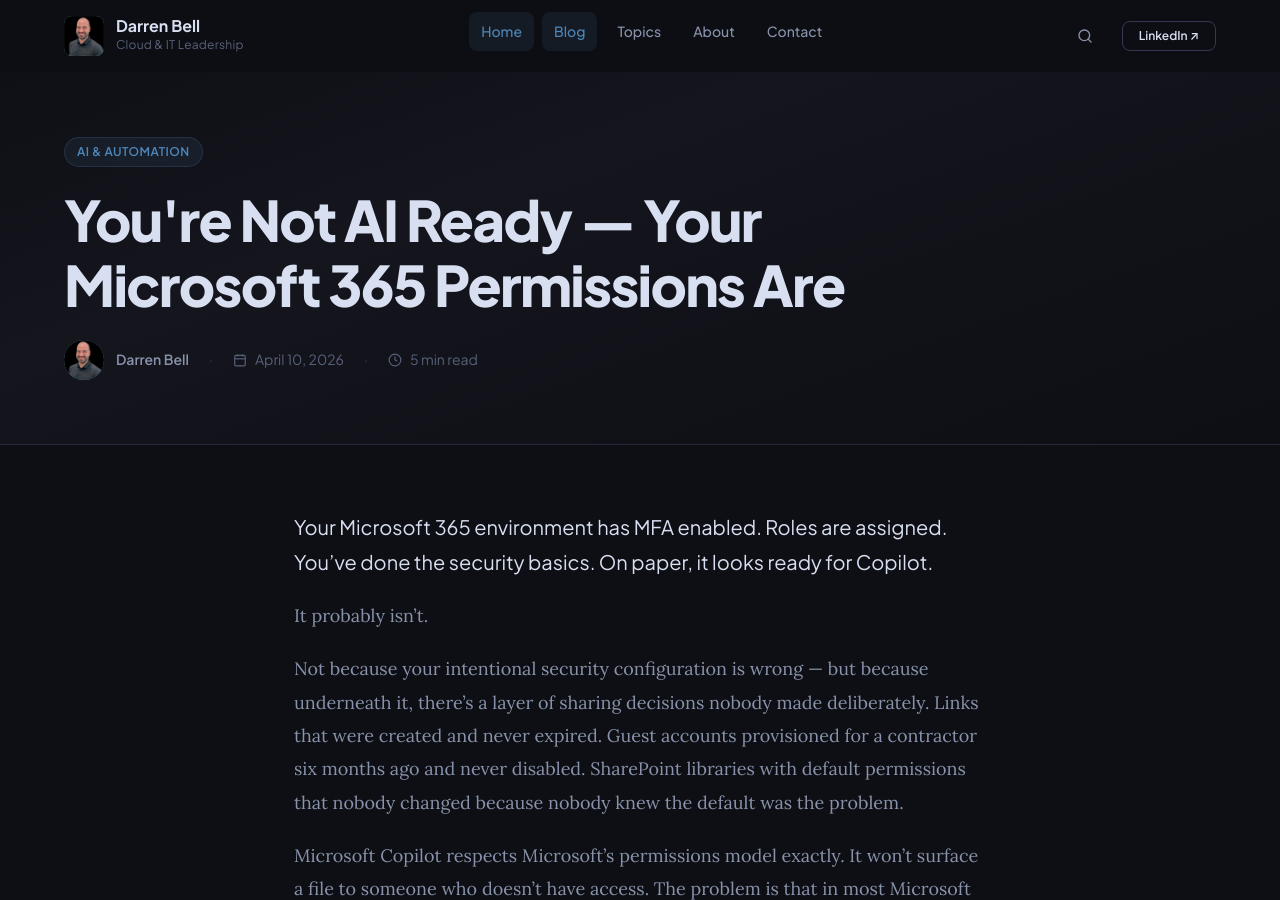
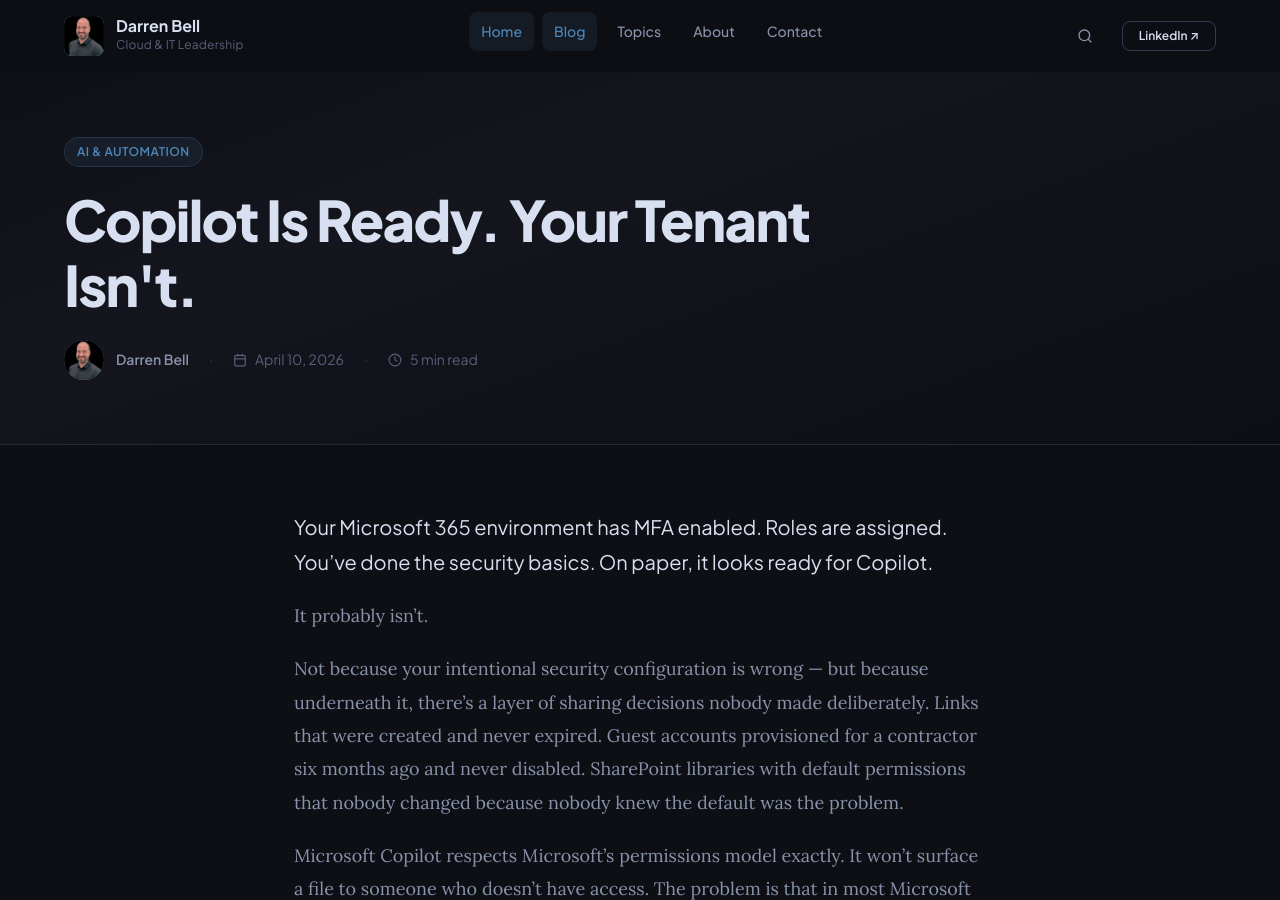
Before and after one commit to darrenbell09/DB_Blog, a Jekyll site: the page built from _posts/2026-04-10-microsoft-365-ai-readiness-permissions.md, in a window 1280 px wide and 900 px high. Built offline with Jekyll 4.4.1, drawn with Linux system fonts in a browser that asks for light colours; comment, search, counter and statistics services are not loaded.

Commit message:
Retitle AI readiness post: 'Copilot Is Ready. Your Tenant Isn't.'
https://claude.ai/code/session_017PKE5vkCB3o9Qj9NWR6azF

```diff
--- a/_posts/2026-04-10-microsoft-365-ai-readiness-permissions.md
+++ b/_posts/2026-04-10-microsoft-365-ai-readiness-permissions.md
@@ -1,6 +1,6 @@
 ---
 layout: post
-title: "You're Not AI Ready — Your Microsoft 365 Permissions Are"
+title: "Copilot Is Ready. Your Tenant Isn't."
 subtitle: "Most organizations focus on MFA and role assignments before deploying Copilot. The real risk is the sharing sprawl nobody audited."
 date: 2026-04-10
 category: AI & Automation
```
